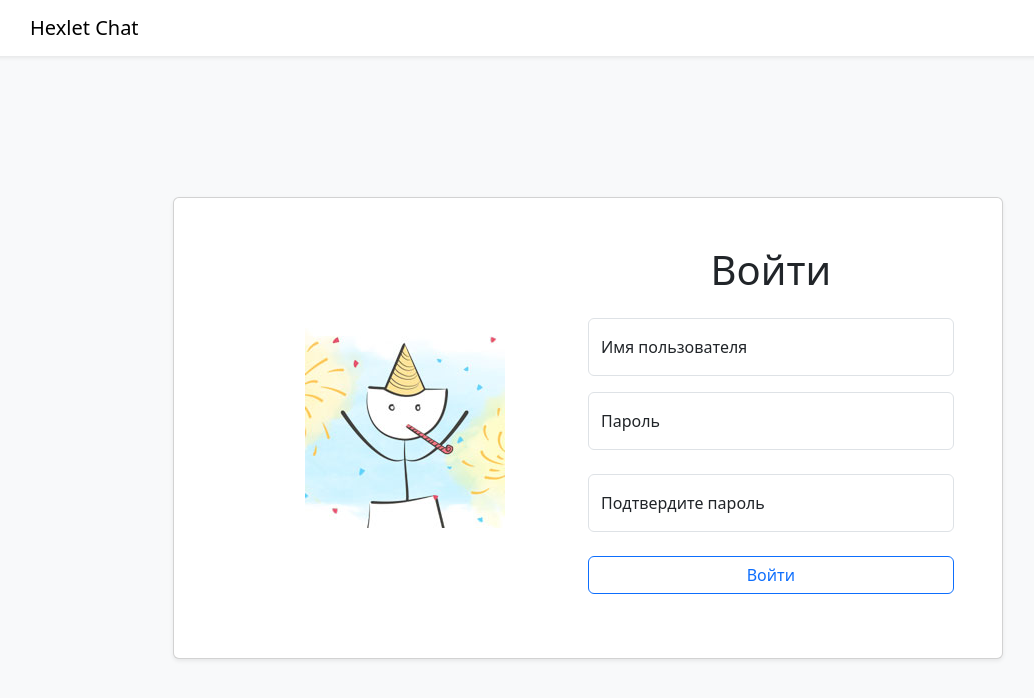
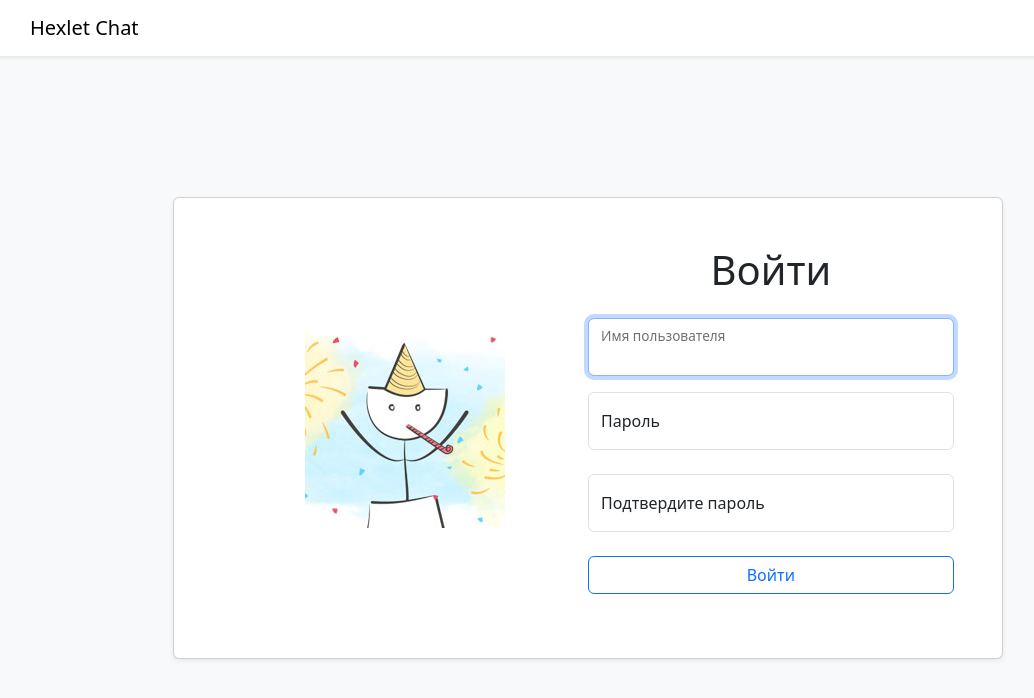
Before and after one commit to ilushacomeback/Chat, a React (Create React App) app in the folder frontend/: page /signup in a window 1280 px wide. Shown: the top 698 px of the page, without its empty margins (52-1086 px from the left). Built offline with nearby package versions, Linux system fonts and the light colour scheme; no server answers.

Commit message:
add focus for inputs

```diff
--- a/frontend/src/components/Auth/FormLogin.jsx
+++ b/frontend/src/components/Auth/FormLogin.jsx
@@ -4,7 +4,7 @@ import { useFormik } from "formik";
 import { Form, Button } from "react-bootstrap";
 import { useNavigate } from "react-router-dom";
 import { useTranslation } from "react-i18next";
-import { useState } from "react";
+import { useState, useRef, useEffect } from "react";
 import { useDispatch } from "react-redux";
 import { actions } from "../../slices/index";
 import getAuth from "../../utils/getAuth";
@@ -14,6 +14,7 @@ const FormLogin = () => {
   const dispatch = useDispatch();
   const { t } = useTranslation();
   const [error, setError] = useState(false);
+  const input = useRef();
   const { setAuth } = actions;
 
   const formik = useFormik({
@@ -39,6 +40,10 @@ const FormLogin = () => {
     "is-invalid": error,
   });
 
+  useEffect(() => {
+    input.current.focus();
+  }, []);
+
   return (
     <Form
       onSubmit={formik.handleSubmit}
@@ -54,6 +59,7 @@ const FormLogin = () => {
           placeholder={t("loginPage.username")}
           onChange={formik.handleChange}
           value={formik.values.username}
+          ref={input}
           required
         />
         <label htmlFor="username">{t("loginPage.username")}</label>
--- a/frontend/src/components/Auth/FormSignup.jsx
+++ b/frontend/src/components/Auth/FormSignup.jsx
@@ -5,7 +5,7 @@ import { useFormik } from "formik";
 import { Form, Button } from "react-bootstrap";
 import { useNavigate } from "react-router-dom";
 import { useTranslation } from "react-i18next";
-import { useState } from "react";
+import { useState, useRef, useEffect } from "react";
 import { useDispatch } from "react-redux";
 import { actions } from "../../slices/index";
 
@@ -34,6 +34,7 @@ const FormSignup = () => {
   const { t } = useTranslation();
   const { setAuth } = actions;
   const [error, setError] = useState(false);
+  const input = useRef();
   const formik = useFormik({
     initialValues: {
       username: "",
@@ -58,6 +59,10 @@ const FormSignup = () => {
     },
   });
 
+  useEffect(() => {
+    input.current.focus();
+  }, []);
+
   return (
     <Form onSubmit={formik.handleSubmit} className="w-50" noValidate>
       <h1 className="text-center mb-4">{t("login")}</h1>
@@ -73,6 +78,7 @@ const FormSignup = () => {
           placeholder={t("registrationPage.username")}
           onChange={formik.handleChange}
           value={formik.values.username}
+          ref={input}
           required
         />
         <Form.Label htmlFor="username">
--- a/frontend/src/components/Chat/Modals.jsx
+++ b/frontend/src/components/Chat/Modals.jsx
@@ -1,6 +1,7 @@
 import * as yup from "yup";
 import cn from "classnames";
 import { Modal, Button, Form } from "react-bootstrap";
+import { useRef, useEffect } from "react";
 import { useTranslation } from "react-i18next";
 import { useSelector, useDispatch } from "react-redux";
 import { useFormik } from "formik";
@@ -27,6 +28,7 @@ const getValidateSchema = (channels, t) =>
 const ModalChannel = ({ toggleModalChannel }) => {
   const { t } = useTranslation();
   const dispatch = useDispatch();
+  const input = useRef();
   const { setActive } = actions;
   const [addChannel] = useAddChannelMutation();
   const { data: channels } = useGetChannelsQuery();
@@ -44,6 +46,10 @@ const ModalChannel = ({ toggleModalChannel }) => {
       dispatch(toggleModalChannel({ isOpen: false, type: "modalChannel" }));
       resetForm();
     },
+  });
+
+  useEffect(() => {
+    input.current.focus();
   });
 
   return (
@@ -70,6 +76,7 @@ const ModalChannel = ({ toggleModalChannel }) => {
               "is-invalid": formik.errors.name && formik.touched.name,
             })}
             value={formik.values.name}
+            ref={input}
             onChange={formik.handleChange}
           />
           <Form.Label className="visually-hidden" htmlFor="name">
@@ -152,10 +159,12 @@ const ModalRemoveChannel = ({ toggleModalChannel }) => {
 const ModalRenameChannel = ({ toggleModalChannel }) => {
   const dispatch = useDispatch();
   const { t } = useTranslation();
+  const input = useRef();
   const idTouchChannel = useSelector(selectors.idTouchChannel);
   const [renameChannel] = useRenameChannelMutation();
   const { data: channels } = useGetChannelsQuery();
   const names = channels.map(({ name }) => name);
+  const currentChannel = channels.find(({ id }) => id === idTouchChannel)
 
   const сloseModal = () => {
     dispatch(toggleModalChannel({ isOpen: false, type: "modalRenameChannel" }));
@@ -163,7 +172,7 @@ const ModalRenameChannel = ({ toggleModalChannel }) => {
 
   const formik = useFormik({
     initialValues: {
-      name: "",
+      name: currentChannel.name,
       id: idTouchChannel,
     },
     validationSchema: getValidateSchema(names, t),
@@ -173,6 +182,10 @@ const ModalRenameChannel = ({ toggleModalChannel }) => {
       сloseModal();
       resetForm();
     },
+  });
+
+  useEffect(() => {
+    input.current.select();
   });
 
   return (
@@ -195,6 +208,7 @@ const ModalRenameChannel = ({ toggleModalChannel }) => {
               "is-invalid": formik.errors.name && formik.touched.name,
             })}
             value={formik.values.name}
+            ref={input}
             onChange={formik.handleChange}
           />
           <Form.Label className="visually-hidden" htmlFor="name">
--- a/frontend/src/utils/socket-io.js
+++ /dev/null
@@ -1,3 +0,0 @@
-import { io } from 'socket.io-client'
-const socket = io()
-export default socket
```
